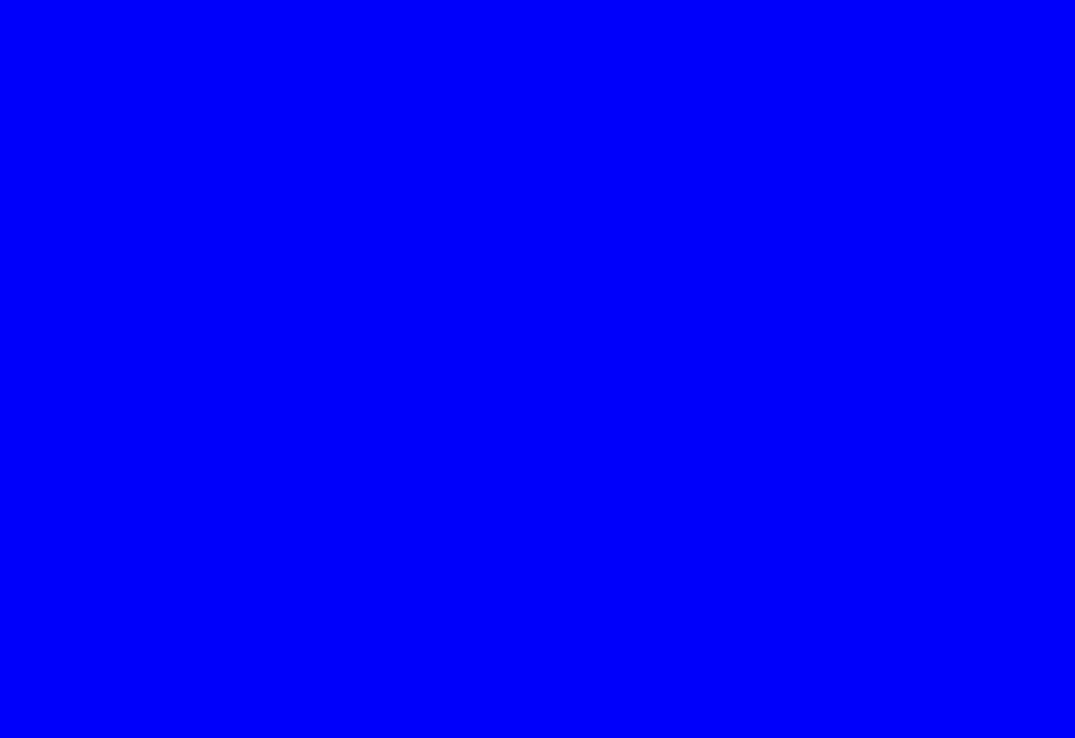
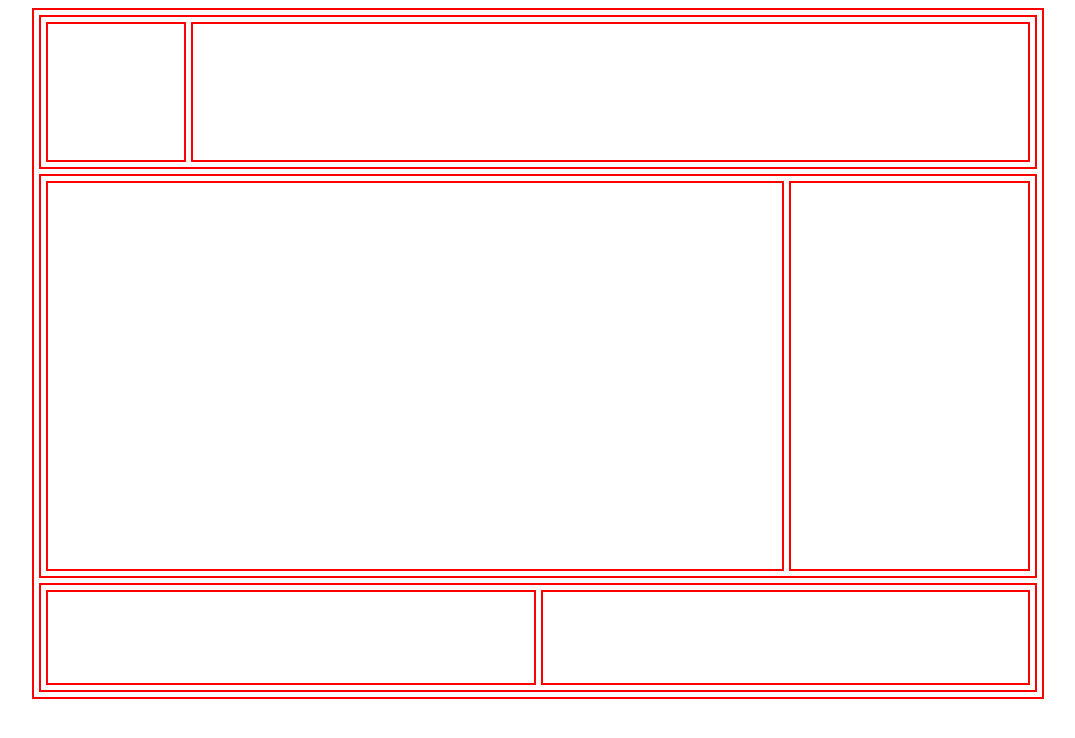
Before and after one commit to PrideWay/HomeWork-1, a plain HTML site: page index.html in a window 1280 px wide. Shown: the whole page, without its empty margins (102-1177 px from the left). Drawn offline with Linux system fonts and the light colour scheme.

Commit message:
Сверстал стили в less и css

```diff
--- a/index.html
+++ b/index.html
@@ -6,6 +6,21 @@
     <link rel="stylesheet" href="style.css">
 </head>
 <body>
-
+<container>
+    <div class="block">
+        <div class="block top">
+            <div class="block logo"></div>
+            <div class="block about"></div>
+        </div>
+        <div class="block center">
+            <div class="block frame"></div>
+            <div class="block list"></div>
+        </div>
+        <div class="block bottom">
+            <div class="block"></div>
+            <div class="block"></div>
+        </div>
+    </div>
+</container>
 </body>
 </html>
--- a/style.less
+++ b/style.less
@@ -1,3 +1,63 @@
-body {
-  background-color: blue;
+div {
+  box-sizing: border-box;
 }
+
+.block {
+  margin: auto;
+  border: 2px solid #f00;
+  padding: 5px;
+  width: 80%;
+
+  .top {
+    display: flex;
+    padding: 5px;
+    width: 100%;
+
+    .block {
+      float: left;
+      height: 140px;
+    }
+    .logo {
+      width: 140px;
+      margin-right: 5px;
+    }
+    .about {
+      flex: 1;
+    }
+  }
+
+  .center {
+    display: flex;
+    margin-top: 5px;
+    padding: 5px;
+    width: 100%;
+
+    .block {
+      float: left;
+      height: 390px;
+    }
+    .frame {
+      width: 75%;
+      margin-right: 5px;
+    }
+    .list {
+      flex: 1;
+    }
+  }
+  .bottom {
+    display: flex;
+    margin-top: 5px;
+    padding: 5px;
+    width: 100%;
+
+    .block {
+      float: left;
+      width: 50%;
+      height: 95px;
+
+      :first-child {
+        margin-right: 5px;
+      }
+    }
+  }
+}
```
Also changed, not shown: style.css.
